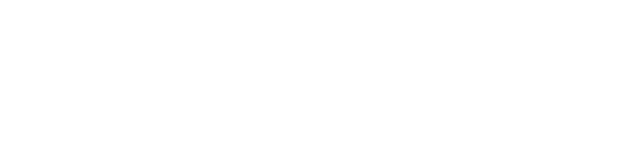
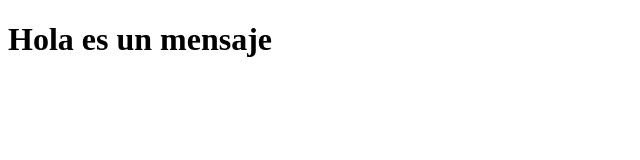
Before and after one commit to jampi2006/PruebaRepo, a plain HTML site: page index.html in a window 1280 px wide. Shown: the whole page, without its empty margins (0-640 px from the left). Drawn offline with Linux system fonts and the light colour scheme.

Commit message:
creació h1 mensaje

```diff
--- a/index.html
+++ b/index.html
@@ -6,6 +6,6 @@
     <title>Document</title>
 </head>
 <body>
-
+    <h1>Hola es un mensaje</h1>
 </body>
 </html>
```
